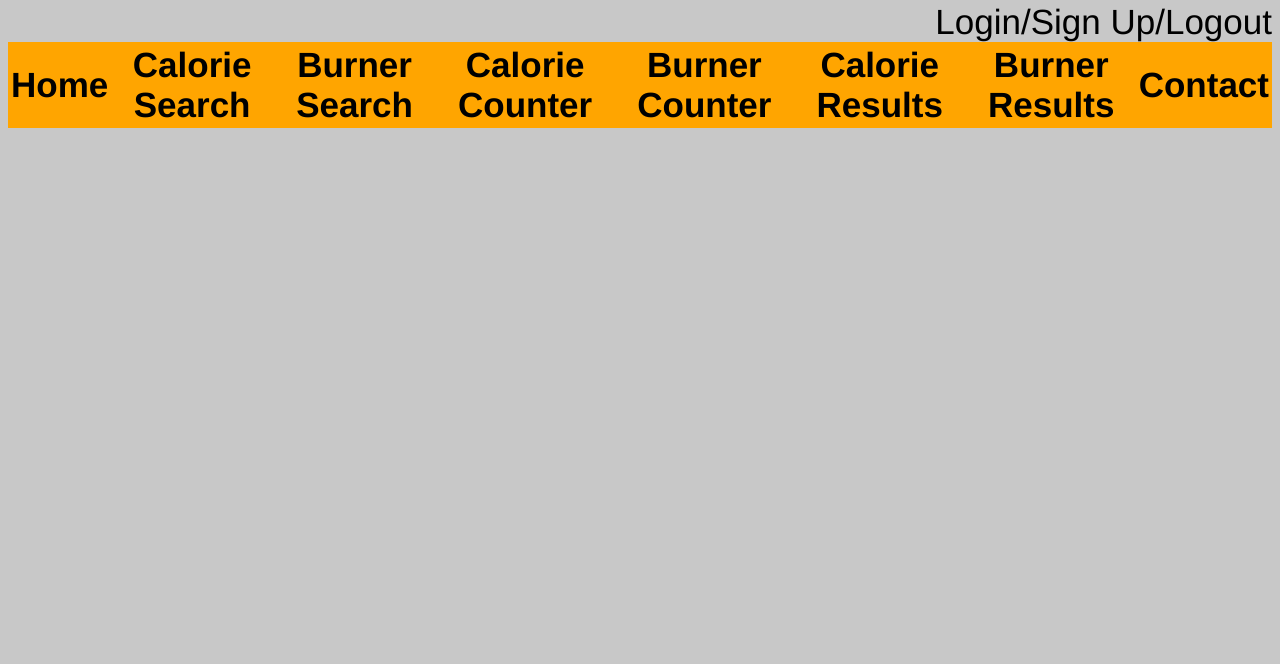
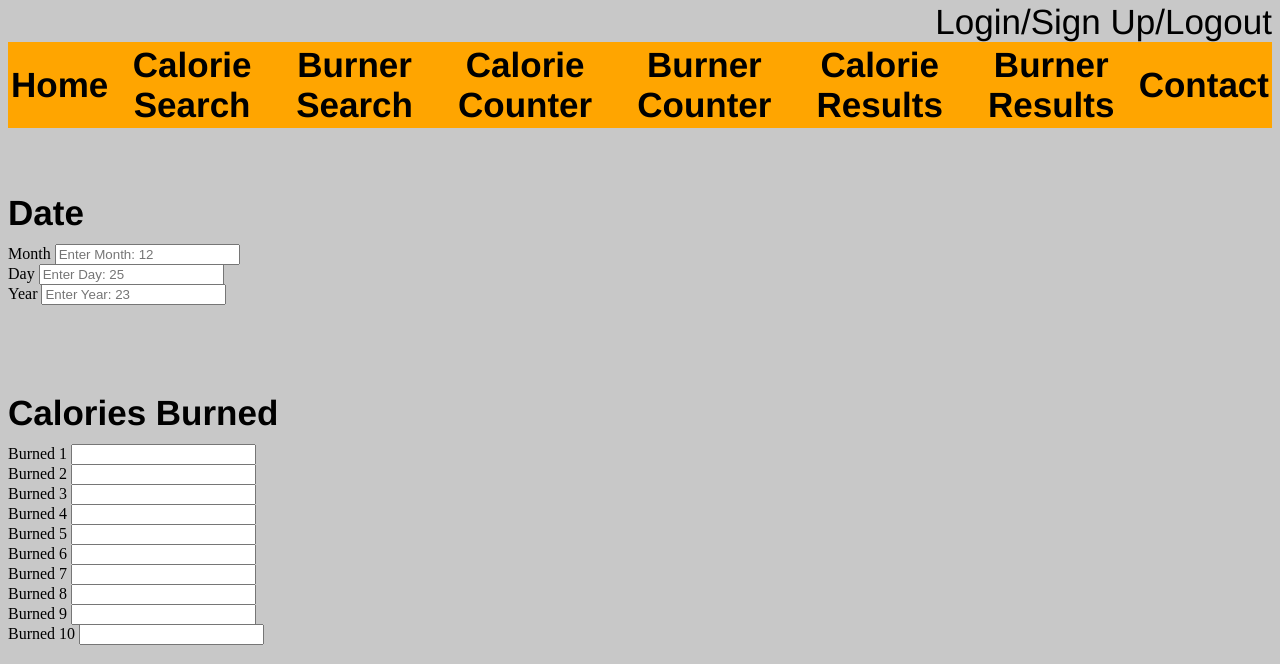
Before and after one commit to Swiskur/The-Calorie-King, a Django app: page /burnercounter/ in a window 1280 px wide. Shown: the part 136-800 px from the top of the page. Run offline with Django 4.2, Linux system fonts and the light colour scheme; lists and menus that the app fills with data are empty.

Commit message:
Adding to the html

```diff
--- a/calorieking/templates/calorieking/burner_calculator.html
+++ b/calorieking/templates/calorieking/burner_calculator.html
@@ -26,6 +26,65 @@
     <th> <a href= "http://127.0.0.1:8000/contact/"> Contact </a></th>
  </tr>
 </table>
+<form method="POST">
+  <h2 style= "position: absolute; top: 300px;">Date</h2>
+  {% csrf_token %}
+  <div class="form-group" style="position: absolute; top: 380px;">
+    <label for="exampleburn1">Month</label>
+    <input type="number" class="form-control" name="month2" placeholder="Enter Month: 12" required>
+  </div>
+  <div class="form-group" style="position: absolute; top: 400px;">
+    <label for="exampleburn2">Day</label>
+    <input type="number" class="form-control" name="day2" placeholder="Enter Day: 25" required>
+  </div>
+  <div class="form-group" style="position: absolute; top: 420px;">
+    <label for="exampleburn3">Year</label>
+    <input type="number" class="form-control" name="year2" placeholder="Enter Year: 23" required>
+  </div>
+  <h2 style="position: absolute; top: 500px;">Calories Burned</h2>
+  {% csrf_token %}
+  <div class="form-group" style="position: absolute; top: 580px;">
+    <label for="exampleburn1">Burned 1</label>
+    <input type="number" class="form-control" name="burn1">
+  </div>
+  <div class="form-group" style="position: absolute; top: 600px;">
+    <label for="exampleburn2">Burned 2</label>
+    <input type="number" class="form-control" name="burn2" >
+  </div>
+  <div class="form-group" style="position: absolute; top: 620px;">
+    <label for="exampleburn3">Burned 3</label>
+    <input type="number" class="form-control" name="burn3" >
+  </div>
+  <div class="form-group" style="position: absolute; top: 640px;">
+    <label for="exampleburn4">Burned 4</label>
+    <input type="number" class="form-control" name="burn4" >
+  </div>
+  <div class="form-group" style="position: absolute; top: 660px;">
+    <label for="exampleburn5">Burned 5</label>
+    <input type="number" class="form-control" name="burn5" >
+  </div>
+  <div class="form-group" style="position: absolute; top: 680px;">
+    <label for="exampleburn6">Burned 6</label>
+    <input type="number" class="form-control" name="burn6" >
+  </div>
+  <div class="form-group" style="position: absolute; top: 700px;">
+    <label for="exampleburn7">Burned 7</label>
+    <input type="number" class="form-control" name="burn7" >
+  </div>
+  <div class="form-group" style="position: absolute; top: 720px;">
+    <label for="exampleburn8">Burned 8</label>
+    <input type="number" class="form-control" name="burn8" >
+  </div>
+  <div class="form-group" style="position: absolute; top: 740px;">
+    <label for="exampleburn9">Burned 9</label>
+    <input type="number" class="form-control" name="burn9" >
+  </div>
+  <div class="form-group" style="position: absolute; top: 760px;">
+    <label for="exampleburn10">Burned 10</label>
+    <input type="number" class="form-control" name="burn10" >
+  </div>
+
+</form>
 
 </body>
 </html>
--- a/calorieking/templates/calorieking/login.html
+++ b/calorieking/templates/calorieking/login.html
@@ -15,8 +15,10 @@
     <table style="width:100%">
         <tr>
           <th><a href= "http://127.0.0.1:8000/"> Home </a></th>
-          <th><a href= "http://127.0.0.1:8000/search/"> Search </a></th>
-          <th><a href= "http://127.0.0.1:8000/counter/"> Counter </a></th>
+          <th><a href= "http://127.0.0.1:8000/search/"> Calorie Search </a></th>
+          <th><a href= "http://127.0.0.1:8000/burnersearch/"> Burner Search </a></th>
+          <th><a href= "http://127.0.0.1:8000/counter/"> Calorie Counter </a></th>
+          <th><a href= "http://127.0.0.1:8000/burnercounter/"> Burner Counter </a></th>
           <th> <a href= "http://127.0.0.1:8000/contact/"> Contact </a></th>
         </tr>
     </table>
--- a/calorieking/templates/calorieking/sign_up.html
+++ b/calorieking/templates/calorieking/sign_up.html
@@ -15,8 +15,10 @@
     <table style="width:100%">
         <tr>
           <th><a href= "http://127.0.0.1:8000/"> Home </a></th>
-          <th><a href= "http://127.0.0.1:8000/search/"> Search </a></th>
-          <th><a href= "http://127.0.0.1:8000/counter/"> Counter </a></th>
+          <th><a href= "http://127.0.0.1:8000/search/"> Calorie Search </a></th>
+          <th><a href= "http://127.0.0.1:8000/burnersearch/"> Burner Search </a></th>
+          <th><a href= "http://127.0.0.1:8000/counter/"> Calorie Counter </a></th>
+          <th><a href= "http://127.0.0.1:8000/burnercounter/"> Burner Counter </a></th>
           <th> <a href= "http://127.0.0.1:8000/contact/"> Contact </a></th>
         </tr>
     </table>
```
Also changed, not shown: calorieking/templates/calorieking/burner_results.html (+8 -0 lines), calorieking/templates/calorieking/burner_search.html (+16 -0 lines).
